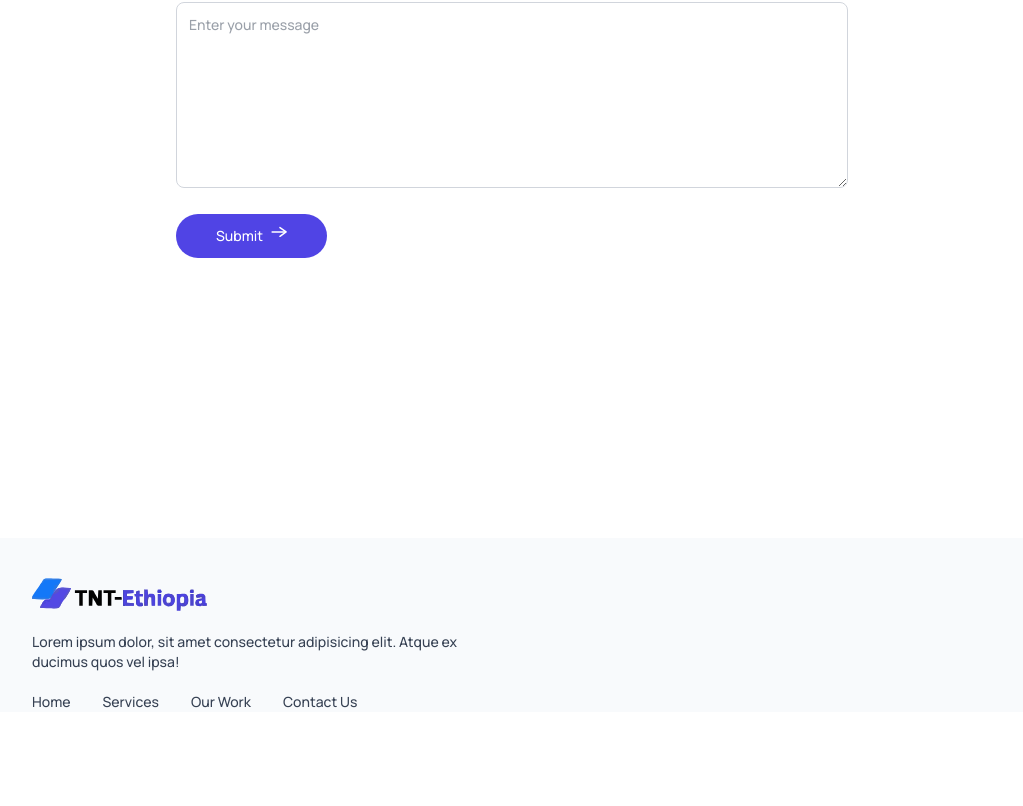
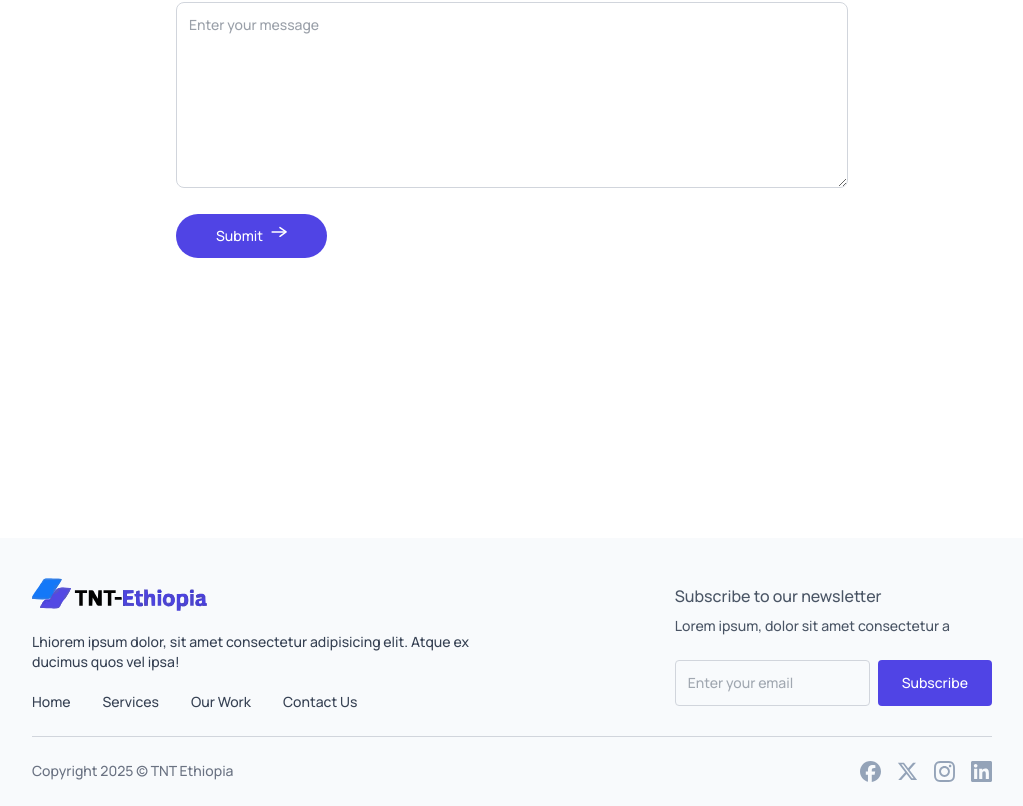
Before and after one commit to natitam1/tnt_ethiopia, a React (Vite) app: page / in a window 1280 px wide. Shown: the part 3623-4429 px from the top of the page, without its empty margins (128-1151 px from the left). Before the commit the page ends 4335 px from the top, so only its background shows below. Built offline with nearby package versions, Linux system fonts and the light colour scheme.

Commit message:
Finish the 1st page

```diff
--- a/src/components/Footer.jsx
+++ b/src/components/Footer.jsx
@@ -6,14 +6,14 @@ const Footer = ({ theme }) => {
     <div className="bg-slate-50 dark:bg-gray-900 pt-10 sm:pt-10 mt-20 sm:mt-40 px-4 sm:px-10 lg:px-24 xl:px-40">
       {/* footer top  */}
       <div className="flex justify-between lg:items-center max-lg:flex-col gap-10">
-        <div className="space-y-5 text-sm text-gray-700 dark:text-gray-4000">
+        <div className="space-y-5 text-sm text-gray-700 dark:text-gray-400">
           <img
             src={theme === "dark" ? assets.logo_dark : assets.logo}
             className="w-32 sm:w-44"
             alt=""
           />
           <p className="max-w-md">
-            Lorem ipsum dolor, sit amet consectetur adipisicing elit. Atque ex
+            Lhiorem ipsum dolor, sit amet consectetur adipisicing elit. Atque ex
             ducimus quos vel ipsa!
           </p>
           <ul className="flex gap-8">
@@ -39,6 +39,34 @@ const Footer = ({ theme }) => {
             </li>
           </ul>
         </div>
+
+        <div className="text-gray-600 dark:text-gray-400">
+          <h3 className="font-semibold">Subscribe to our newsletter</h3>
+          <p className="text-sm mt-2 mb-6">
+            Lorem ipsum, dolor sit amet consectetur a
+          </p>
+          <div className="flex gap-2 text-sm">
+            <input
+              type="email"
+              placeholder="Enter your email"
+              className="w-full p-3 text-sm outline-none rounded dark:text-gray-300 bg-transparent border border-gray-300 dark:border-gray-500 "
+            />
+            <button className="bg-primary text-white rounded px-6">
+              Subscribe
+            </button>
+          </div>
+        </div>
+      </div>
+      <hr className="border-gray-300 dark:border-gray-600 my-6" />
+      {/* footer bottom */}
+      <div className="pb-6 text-sm text-gray-500 flex justify-center sm:justify-between gap-4 flex-wrap">
+        <p>Copyright 2025 © TNT Ethiopia </p>
+        <div className="flex items-center justify-between gap-4">
+          <img src={assets.facebook_icon} alt="" />
+          <img src={assets.twitter_icon} alt="" />
+          <img src={assets.instagram_icon} alt="" />
+          <img src={assets.linkedin_icon} alt="" />
+        </div>
       </div>
     </div>
   );
```
